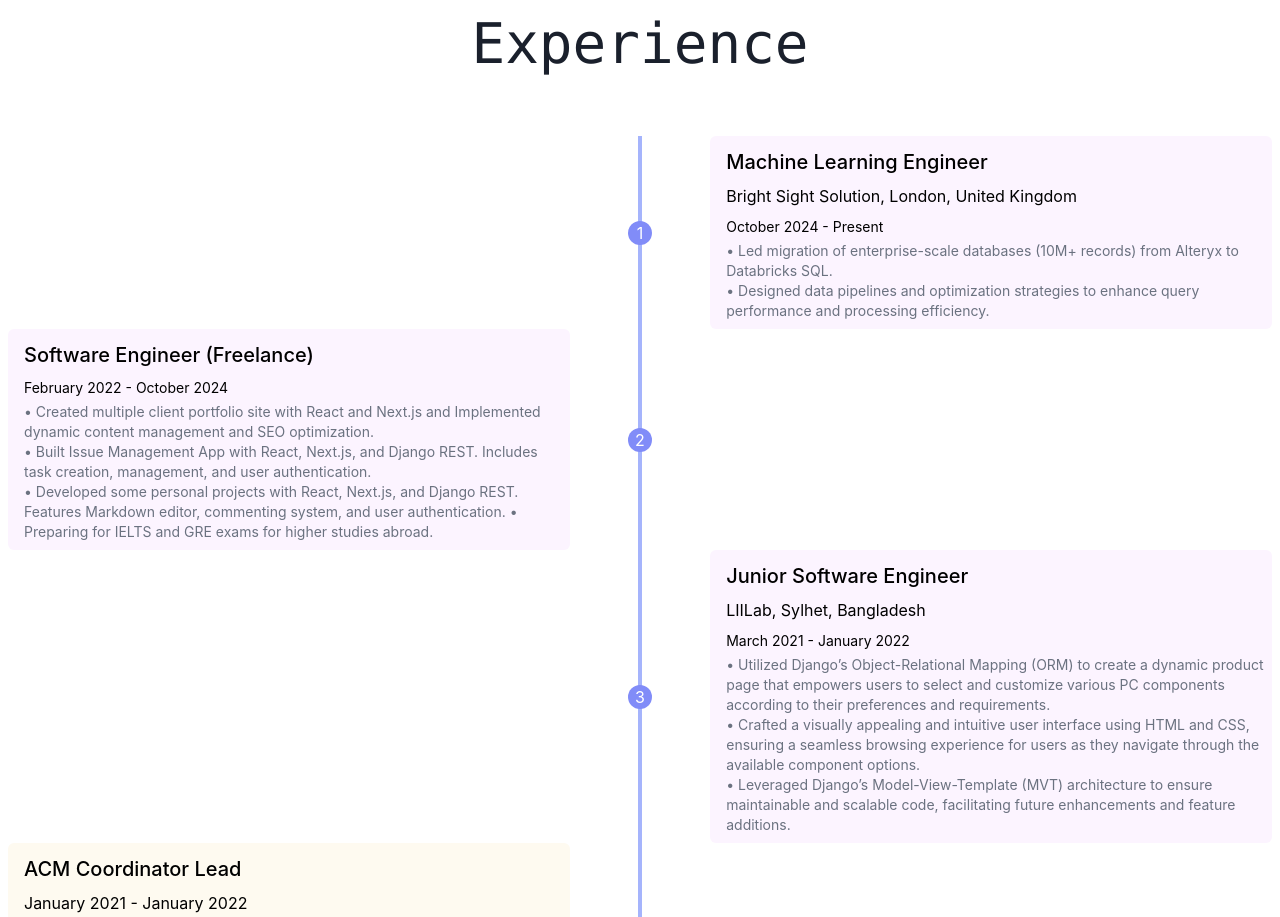
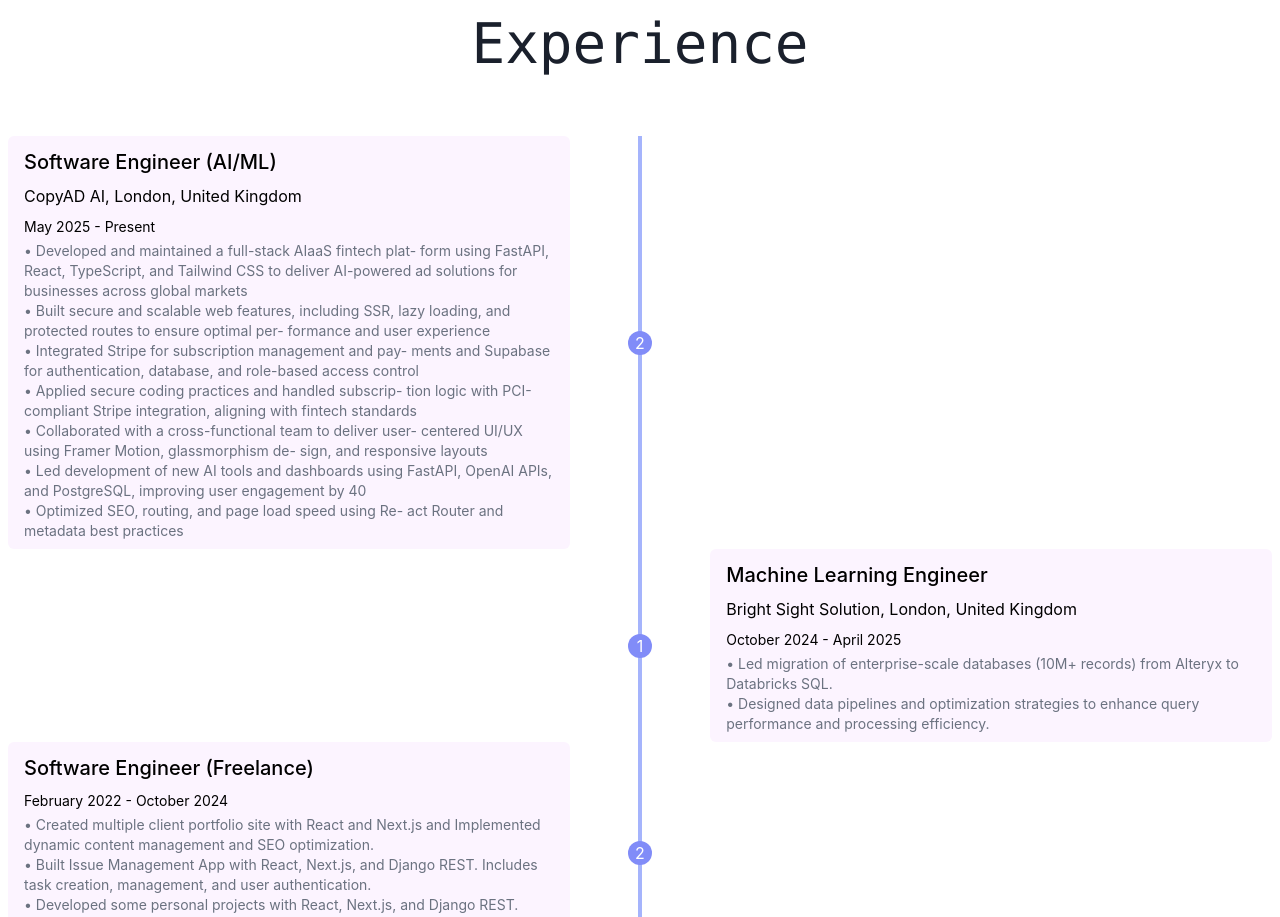
Before and after one commit to hkshakib/portfolio, a React (Create React App) app: page / in a window 1280 px wide. Shown: the part 2820-3737 px from the top of the page. Built offline with nearby package versions, Linux system fonts and the light colour scheme; no server answers; a web font is replaced by a local one; what tailwindcss-font-inter would draw is missing.

Commit message:
upd: experience

```diff
--- a/src/pages/Experience.jsx
+++ b/src/pages/Experience.jsx
@@ -11,6 +11,58 @@ const Experience = () => {
           Experience
         </h1>
         <div className="max-w-7xl mx-auto w-full grid grid-cols-9 px-2">
+          <motion.div
+            animate={{ x: 0 }}
+            transition={{ ease: "easeOut", duration: 3 }}
+            initial={{ x: -700 }}
+            style={{ overflow: "hidden" }}
+            className="col-span-4 w-full h-full "
+          >
+            <div className="w-full h-full bg-[#FCF4FF] rounded-md p-2 md:pl-4">
+              <h1 className="text-black text-xl font-medium py-1">
+                Software Engineer (AI/ML)
+              </h1>
+              <h2 className="text-black text-[16px] font-normal py-1">
+                CopyAD AI, London, United Kingdom
+              </h2>
+              <h2 className="text-black text-[14px] font-normal py-1">
+                May 2025 - Present
+              </h2>
+              <p className="text-gray-500 sm:text-sm text-xs">
+                • Developed and maintained a full-stack AIaaS fintech plat- form
+                using FastAPI, React, TypeScript, and Tailwind CSS to deliver
+                AI-powered ad solutions for businesses across global markets
+                <br />
+                • Built secure and scalable web features, including SSR, lazy
+                loading, and protected routes to ensure optimal per- formance
+                and user experience
+                <br />
+                • Integrated Stripe for subscription management and pay- ments
+                and Supabase for authentication, database, and role-based access
+                control
+                <br />
+                • Applied secure coding practices and handled subscrip- tion
+                logic with PCI-compliant Stripe integration, aligning with
+                fintech standards
+                <br />
+                • Collaborated with a cross-functional team to deliver user-
+                centered UI/UX using Framer Motion, glassmorphism de- sign, and
+                responsive layouts
+                <br />
+                • Led development of new AI tools and dashboards using FastAPI,
+                OpenAI APIs, and PostgreSQL, improving user engagement by 40
+                <br />• Optimized SEO, routing, and page load speed using Re-
+                act Router and metadata best practices
+              </p>
+            </div>
+          </motion.div>
+          <div className="relative col-span-1 w-full h-full flex justify-center items-center">
+            <div className="h-full w-1 bg-indigo-300"></div>
+            <div className="absolute w-6 h-6 rounded-full bg-indigo-400 z-1 text-white text-center">
+              2
+            </div>
+          </div>
+          <div className="col-span-4 w-full h-full"></div>
           <div className="col-span-4 w-full h-full"></div>
           <div className="relative col-span-1 w-full h-full flex justify-center items-center">
             <div className="h-full w-1 bg-indigo-300"></div>
@@ -34,7 +86,7 @@ const Experience = () => {
                 Bright Sight Solution, London, United Kingdom
               </h2>
               <h2 className="text-black text-[14px] font-normal py-1">
-                October 2024 - Present
+                October 2024 - April 2025
               </h2>
               <p className="text-gray-500 sm:text-sm text-xs">
                 • Led migration of enterprise-scale databases (10M+ records)
```
